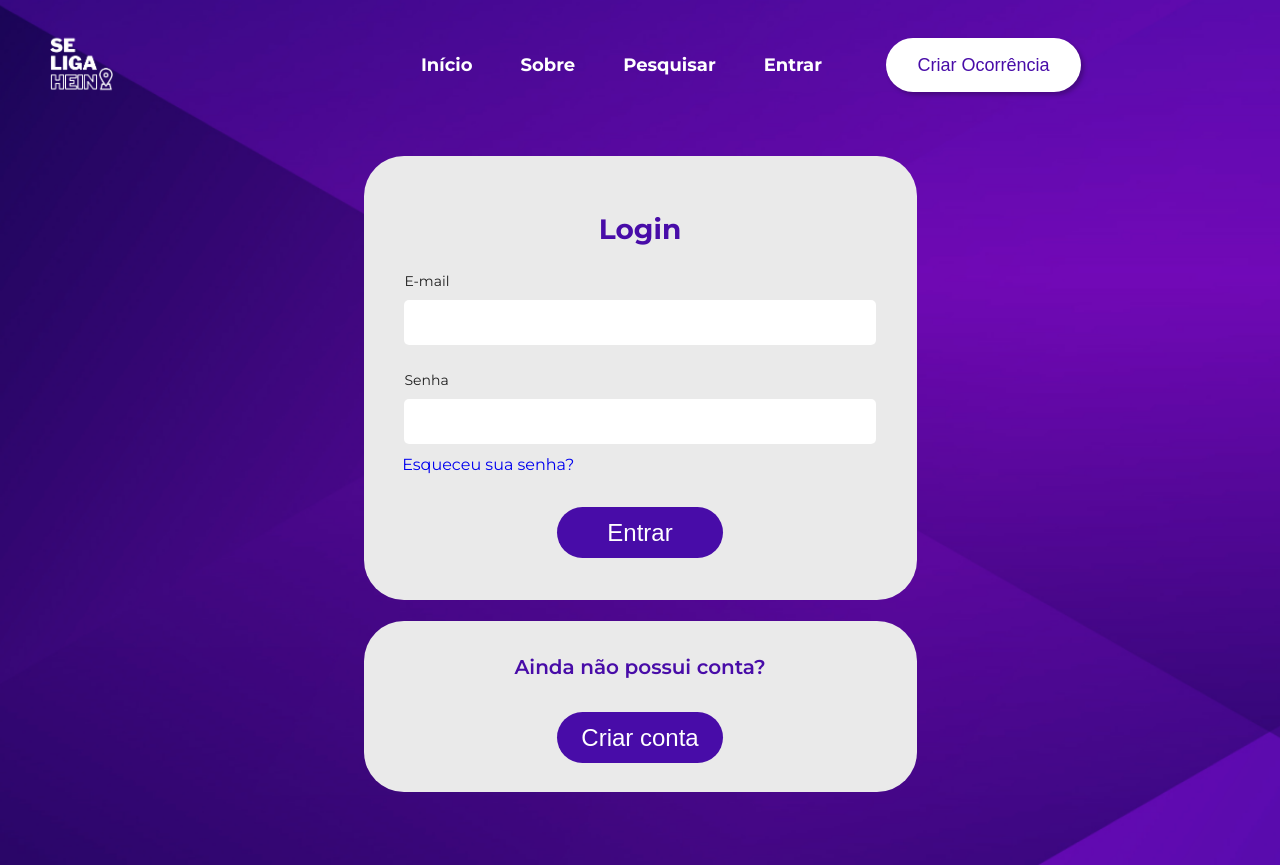
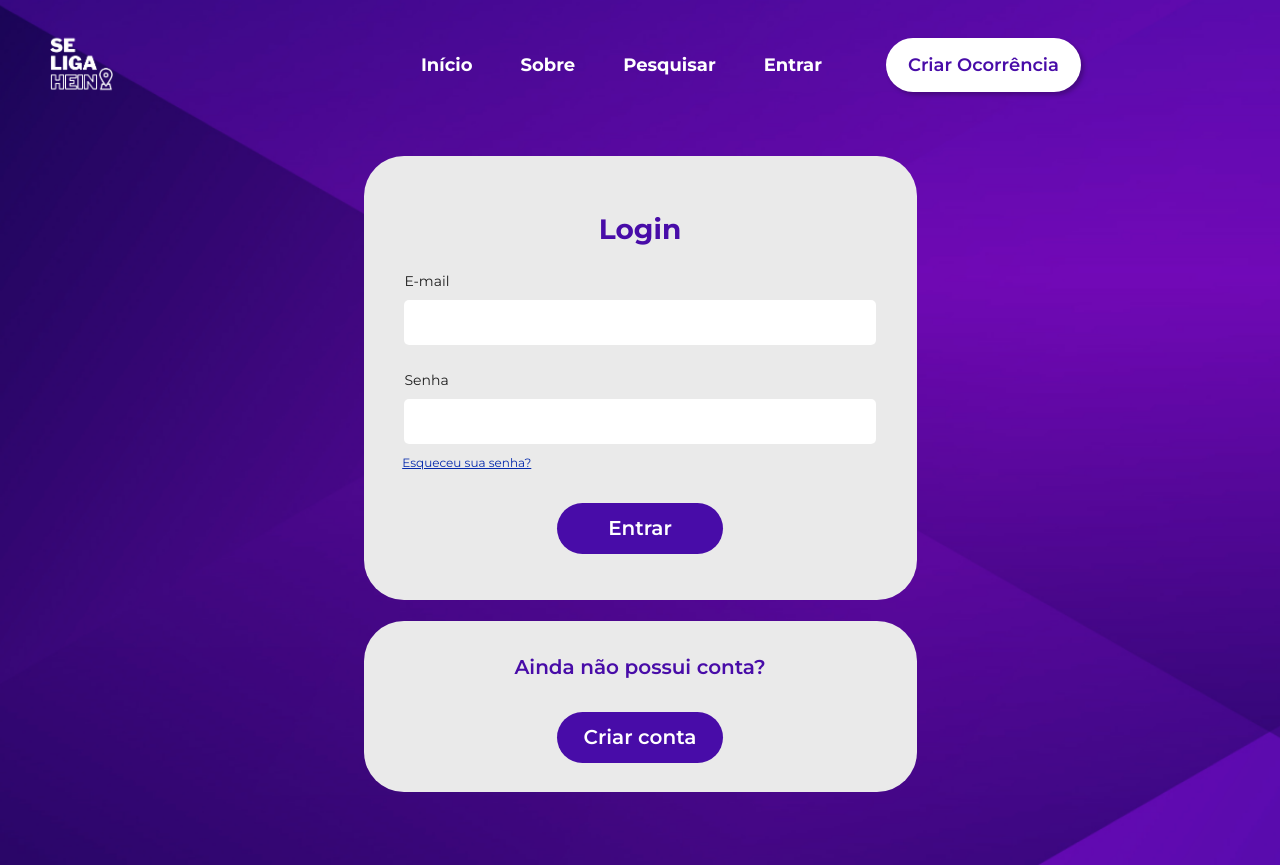
Before and after one commit to nmaia19/se_liga_hein, a React (Create React App) app: page /login in a window 1280 px wide. Built offline with nearby package versions, Linux system fonts and the light colour scheme.

Commit message:
correção de fontes e tamanhos, transições de botão  adicionadas

```diff
--- a/src/components/About/AboutDescription/styles.css
+++ b/src/components/About/AboutDescription/styles.css
@@ -16,7 +16,7 @@
 }
 
 .about-description__text {
-  font-family: "Montserrat";
+  font-family: 'Montserrat';
   width: 60%;
   text-align: justify;
   padding: 5%;
@@ -35,3 +35,7 @@
   line-height: 151.4%;
   margin: 2% auto;
 }
+
+button {
+  transition: all 0.2s ease;
+}
--- a/src/components/HomeDescription/styles.css
+++ b/src/components/HomeDescription/styles.css
@@ -18,9 +18,9 @@
 .description__text {
   font-family: 'Montserrat';
   width: 40%;
-    text-align: justify;
+  text-align: left;
   padding: 5%;
-    color: #FFFFFF;
+  color: #ffffff;
 }
 
 .description__text h1 {
@@ -35,11 +35,14 @@
   margin: 5% auto;
 }
 
+button {
+  transition: all 0.2s ease;
+}
 .description__text button {
   width: 222px;
   height: 68px;
   border: none;
-    background: #480CA8;
+  background: #480ca8;
   border-radius: 40px;
   font-family: 'Montserrat';
   font-size: 24px;
@@ -49,8 +52,8 @@
   margin-top: 8%;
 }
 .description__btn-link {
-    color: #FFFFFF;
+  color: #ffffff;
 }
 .description__text button:hover {
-    background-color: #3C0B8C;
+  background-color: #3c0b8c;
 }
--- a/src/components/Login/styles.css
+++ b/src/components/Login/styles.css
@@ -7,7 +7,7 @@
 
 .login__account {
   font-family: 'Montserrat';
-    background: #EAEAEA;
+  background: #eaeaea;
   border-radius: 40px;
   width: 50%;
   width: 553px;
@@ -22,7 +22,7 @@
   font-size: 28px;
   line-height: 34px;
   text-align: center;
-    color: #480CA8;
+  color: #480ca8;
   margin: 10% 0 0;
 }
 
@@ -42,19 +42,22 @@
   width: 471.17px;
   height: 45px;
   border: none;
-    background: #FFFFFF;
+  background: #ffffff;
   border-radius: 5px;
   padding-left: 2%;
+  font-family: 'Montserrat';
+  font-weight: 400;
+  font-size: 14px;
+  line-height: 17px;
 }
 
 .login__createaccount {
-    background: #EAEAEA;
+  background: #eaeaea;
   border-radius: 40px;
   width: 553px;
   margin: auto;
   height: 170.85px;
   margin: 2% auto;
-
 }
 
 .login__createaccount p {
@@ -63,7 +66,7 @@
   font-size: 20px;
   line-height: 24px;
   text-align: center;
-    color: #480CA8;
+  color: #480ca8;
   margin: 6%;
 }
 
@@ -80,21 +83,27 @@
 .login__password {
   width: 100%;
   margin: 2% 7% 4%;
-    font-size: 16px;
+  font-weight: 400;
+  font-size: 12px;
+  line-height: 15px;
+  text-decoration-line: underline;
+  color: #0429ac;
 }
 
 .login__button button {
   width: 166.1px;
   height: 50.88px;
   border: none;
-    background: #480CA8;
+  background: #480ca8;
   border-radius: 40px;
-    font-size: 24px;
-    line-height: 29px;
-    font-weight: 100;
+  font-family: 'Montserrat';
+  font-weight: 600;
+  font-size: 20px;
+  line-height: 24px;
   text-align: center;
-    color: #FFFFFF;
+
+  color: #ffffff;
 }
 .login__button button:hover {
-    background-color: #3C0B8C;
+  background-color: #3c0b8c;
 }
--- a/src/components/NavBar/styles.css
+++ b/src/components/NavBar/styles.css
@@ -32,11 +32,9 @@
   font-size: 18px;
   line-height: 22px;
   text-align: center;
-    color: #FFFFFF;
+  color: #ffffff;
   cursor: pointer;
 }
-
-
 
 .nav__link.active {
   border-bottom: 1px solid white;
@@ -47,18 +45,19 @@
   width: 195px;
   height: 54px;
   border: none;
-    background: #FFFFFF;
+  background: #ffffff;
   border-radius: 40px;
+  font-family: 'Montserrat';
+  font-weight: 600;
   font-size: 18px;
   line-height: 22px;
   text-align: center;
-    color: #480CA8;
+  color: #480ca8;
   box-shadow: 3px 3px 4px rgba(0, 0, 0, 0.25);
 }
 
 .nav__link--area {
   position: relative;
-
 }
 
 .nav__link--hover {
@@ -67,11 +66,11 @@
   margin-top: 0px;
   height: auto;
   border: none;
-    background: #FFFFFF;
+  background: #ffffff;
   border-radius: 10px;
   font-size: 18px;
   text-align: center;
-    color: #480CA8;
+  color: #480ca8;
   display: flex;
   flex-direction: column;
   align-items: center;
@@ -87,16 +86,20 @@
 
 .nav__link--hover-divider {
   width: 100%;
-    border-bottom: #480CA8 solid 2px;
+  border-bottom: #480ca8 solid 2px;
   padding: 5px;
   margin-bottom: 5px;
 }
 
 .nav__link--button:hover {
-    background-color: #EAEAEA;
+  background-color: #eaeaea;
 }
 
 .navlink__button.active .nav__link--button {
-   background-color: #B5179E;
+  background-color: #b5179e;
   color: #fff;
 }
+
+button {
+  transition: all 0.2s ease;
+}
--- a/src/components/Search/Card/styles.css
+++ b/src/components/Search/Card/styles.css
@@ -55,6 +55,10 @@
   border: none;
 }
 
+.read-more:hover {
+  background-color: #3c0b8c;
+}
+
 .openModalBtn {
   width: 200px;
   height: 40px;
--- a/src/pages/Search/styles.css
+++ b/src/pages/Search/styles.css
@@ -83,3 +83,16 @@
 
   color: #480ca8;
 }
+
+.search__btn:hover {
+  background-color: #eaeaea;
+}
+
+.search__select:hover {
+  background-color: #3c0b8c;
+}
+
+button,
+select {
+  transition: all 0.2s ease;
+}
```
Lines whose indentation alone changed are shown as unchanged.
